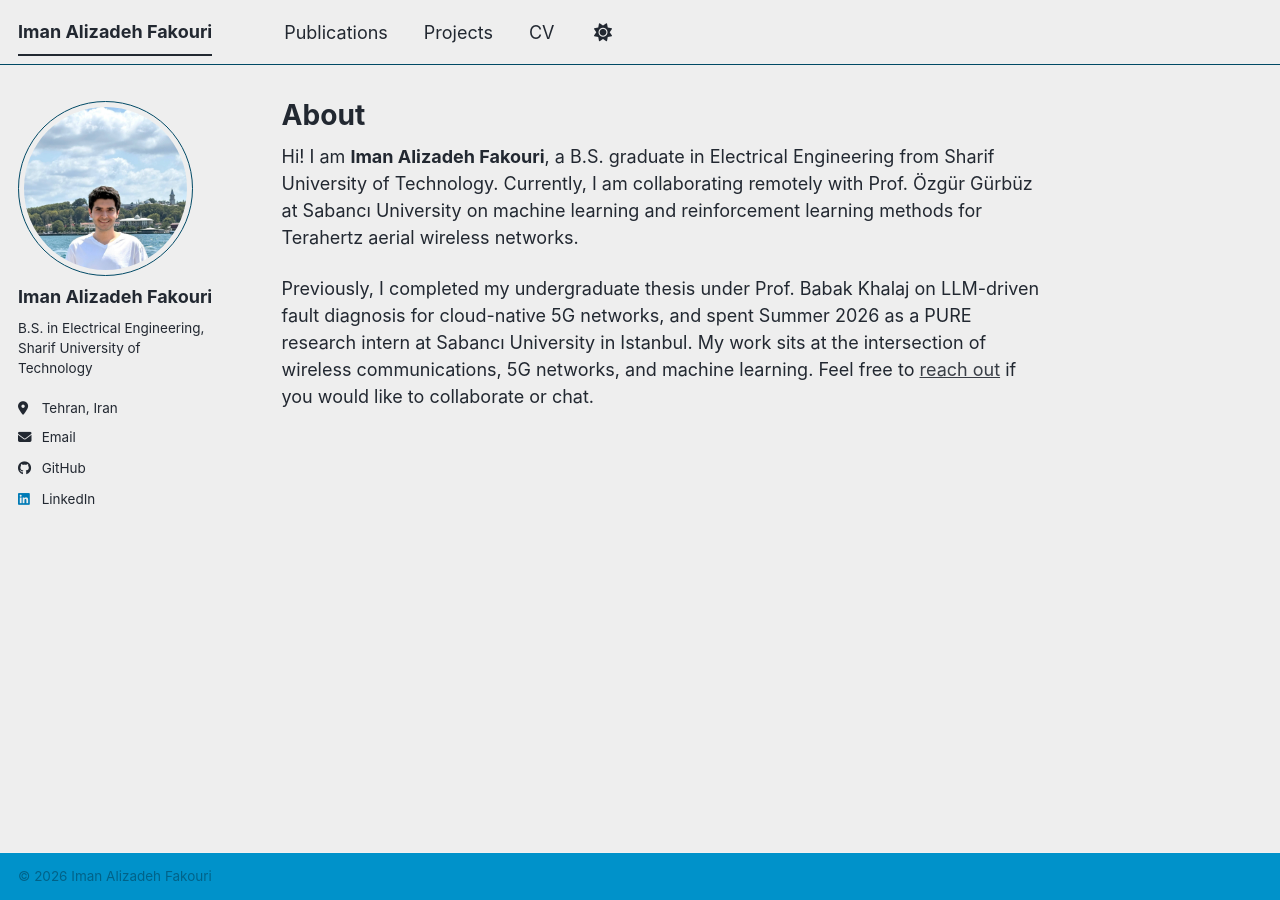
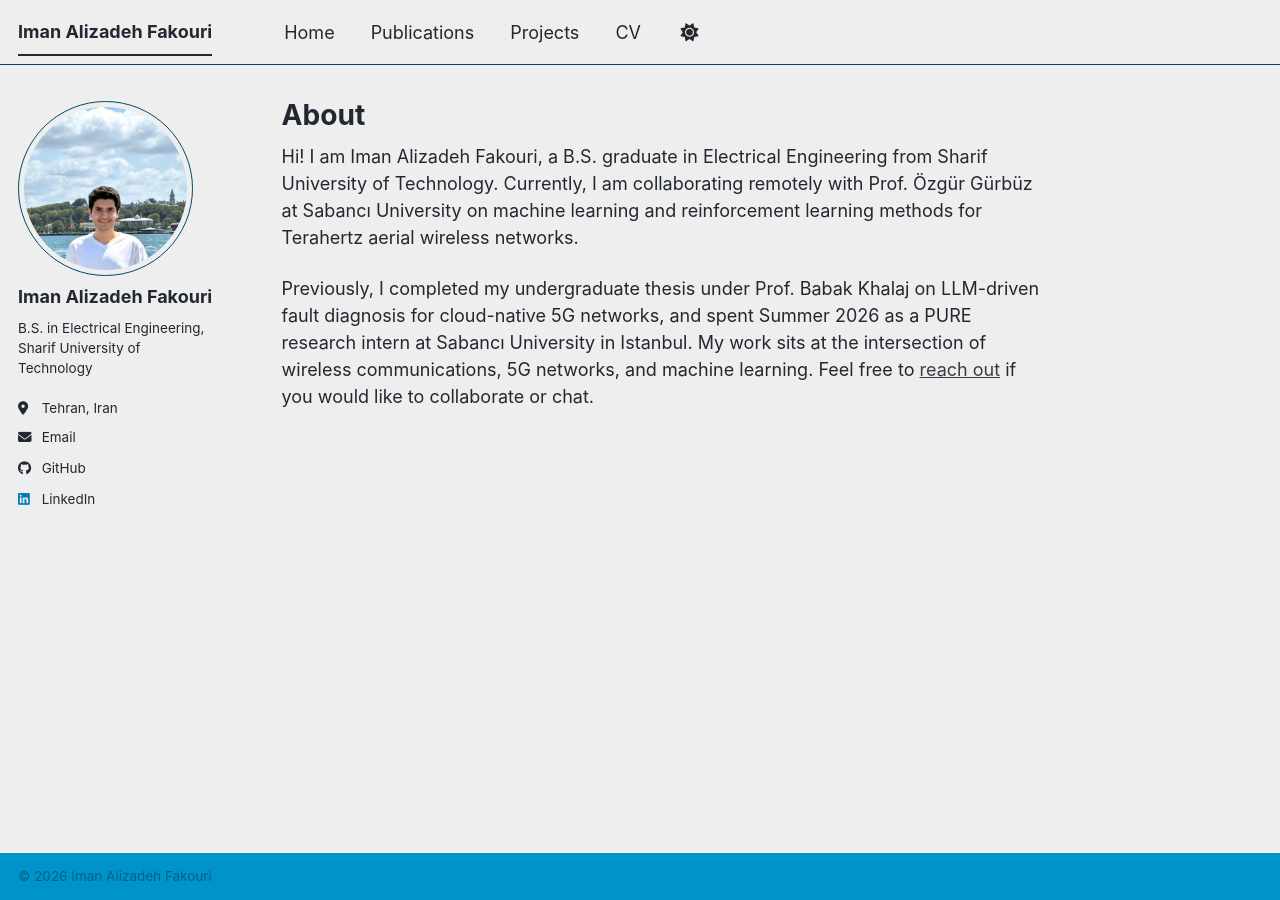
Before and after one commit to ImanFakury/ImanFakury.github.io, a Jekyll site: the page built from _pages/about.md, in a window 1280 px wide. Built offline with Jekyll 4.4.1, drawn with Linux system fonts in a browser that asks for light colours; a script bundle is joined from its source files by our own code; a style sheet for code colours, icons or effects is not loaded.

Commit message:
minor fixes

```diff
--- a/_data/navigation.yml
+++ b/_data/navigation.yml
@@ -1,4 +1,7 @@
 main:
+  - title: "Home"
+    url: /
+
   - title: "Publications"
     url: /publications/
 
--- a/_pages/about.md
+++ b/_pages/about.md
@@ -7,6 +7,6 @@ redirect_from:
   - /about.html
 ---
 
-Hi! I am **Iman Alizadeh Fakouri**, a B.S. graduate in Electrical Engineering from Sharif University of Technology. Currently, I am collaborating remotely with Prof. Özgür Gürbüz at Sabancı University on machine learning and reinforcement learning methods for Terahertz aerial wireless networks.
+Hi! I am Iman Alizadeh Fakouri, a B.S. graduate in Electrical Engineering from Sharif University of Technology. Currently, I am collaborating remotely with Prof. Özgür Gürbüz at Sabancı University on machine learning and reinforcement learning methods for Terahertz aerial wireless networks.
 
 Previously, I completed my undergraduate thesis under Prof. Babak Khalaj on LLM-driven fault diagnosis for cloud-native 5G networks, and spent Summer 2026 as a PURE research intern at Sabancı University in Istanbul. My work sits at the intersection of wireless communications, 5G networks, and machine learning. Feel free to [reach out](mailto:imanfakury1382@gmail.com) if you would like to collaborate or chat.
```
